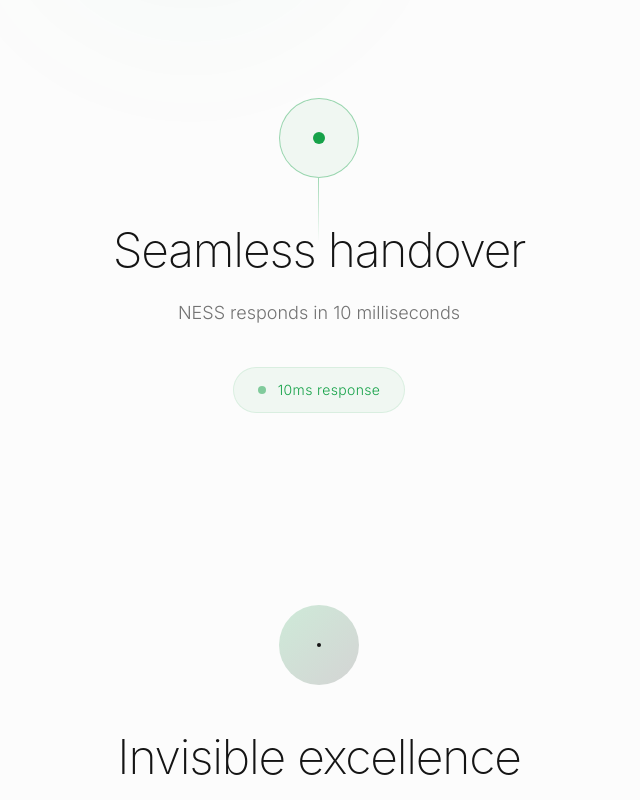
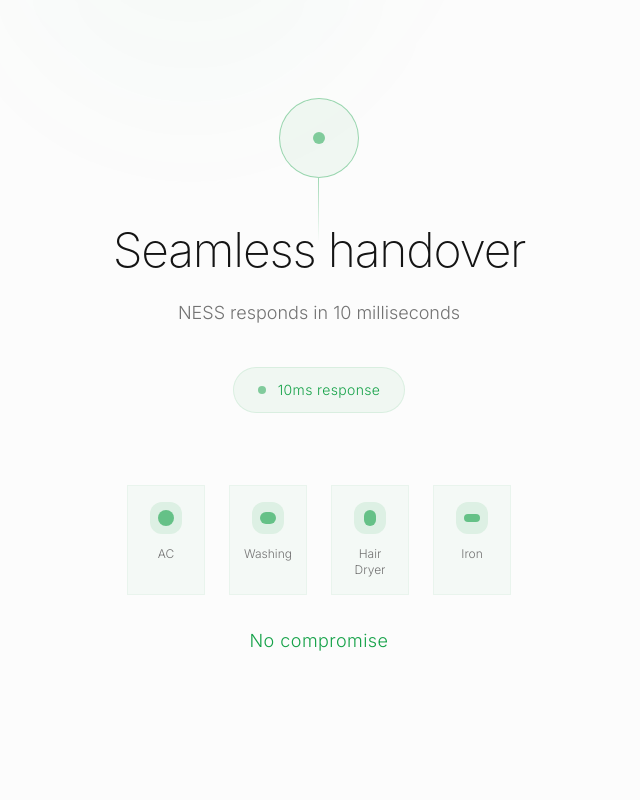
Before and after one commit to dv1990/ness_apple, a React (Vite) app: page /homeowners in a window 1280 px wide. Shown: the part 4980-5780 px from the top of the page, without its empty margins (321-961 px from the left). Built offline with nearby package versions, Linux system fonts and the light colour scheme; the HTML template or start-up script is replaced by a standard one; a web font is replaced by a local one.

Commit message:
Add transitions and icons

```diff
--- a/src/pages/ResidentialEnhanced.tsx
+++ b/src/pages/ResidentialEnhanced.tsx
@@ -279,7 +279,7 @@ const ResidentialEnhanced = () => {
             </div>
           </div>
 
-          {/* The Narrative - Minimalist Flow */}
+          {/* The Narrative - Minimalist Flow with Transitions */}
           <div className="space-y-48 mb-60">
 
             {/* Moment 1: The Interruption */}
@@ -289,15 +289,15 @@ const ResidentialEnhanced = () => {
                   {/* Visual Element - Clean geometric */}
                   <div className="flex justify-center">
                     <div className="relative">
-                      <div className="w-20 h-20 border border-muted-foreground/20 rounded-full flex items-center justify-center">
+                      <div className="w-20 h-20 border border-muted-foreground/20 rounded-full flex items-center justify-center transition-all duration-1000 ease-in-out">
                         <div className="w-12 h-12 bg-muted-foreground/10 rounded-full animate-pulse"></div>
                       </div>
-                      {/* Subtle line extending down */}
-                      <div className="absolute top-full left-1/2 w-px h-16 bg-gradient-to-b from-muted-foreground/20 to-transparent -translate-x-px"></div>
+                      {/* Animated line extending down */}
+                      <div className="absolute top-full left-1/2 w-px h-16 bg-gradient-to-b from-muted-foreground/20 to-transparent -translate-x-px animate-fade-in"></div>
                     </div>
                   </div>
 
-                  <div className="space-y-6">
+                  <div className="space-y-6 animate-fade-in">
                     <h3 className="font-display text-4xl md:text-5xl font-extralight text-foreground leading-tight tracking-tight">
                       Power interruption
                     </h3>
@@ -316,15 +316,15 @@ const ResidentialEnhanced = () => {
                   {/* Visual Element - Seamless transition */}
                   <div className="flex justify-center">
                     <div className="relative">
-                      <div className="w-20 h-20 border border-energy/40 rounded-full flex items-center justify-center bg-energy/[0.05]">
-                        <div className="w-3 h-3 bg-energy rounded-full"></div>
+                      <div className="w-20 h-20 border border-energy/40 rounded-full flex items-center justify-center bg-energy/[0.05] transition-all duration-1000 ease-in-out hover:bg-energy/[0.1] hover:scale-105">
+                        <div className="w-3 h-3 bg-energy rounded-full animate-pulse"></div>
                       </div>
-                      {/* Connection line */}
-                      <div className="absolute top-full left-1/2 w-px h-16 bg-gradient-to-b from-energy/40 to-transparent -translate-x-px"></div>
+                      {/* Connection line with animation */}
+                      <div className="absolute top-full left-1/2 w-px h-16 bg-gradient-to-b from-energy/40 to-transparent -translate-x-px animate-slide-in-right"></div>
                     </div>
                   </div>
 
-                  <div className="space-y-6">
+                  <div className="space-y-6 animate-fade-in">
                     <h3 className="font-display text-4xl md:text-5xl font-extralight text-foreground leading-tight tracking-tight">
                       Seamless handover
                     </h3>
@@ -334,9 +334,50 @@ const ResidentialEnhanced = () => {
 
                     {/* Timing indicator */}
                     <div className="pt-4">
-                      <div className="inline-flex items-center space-x-3 px-6 py-3 bg-energy/[0.05] rounded-full border border-energy/10">
+                      <div className="inline-flex items-center space-x-3 px-6 py-3 bg-energy/[0.05] rounded-full border border-energy/10 animate-scale-in">
                         <div className="w-2 h-2 bg-energy rounded-full animate-pulse"></div>
                         <span className="text-sm font-light text-energy tracking-wide">10ms response</span>
+                      </div>
+                    </div>
+
+                    {/* Appliance Icons - No Compromise */}
+                    <div className="pt-12 animate-fade-in">
+                      <div className="space-y-8">
+                        <div className="grid grid-cols-4 gap-6 max-w-sm mx-auto">
+                          <div className="flex flex-col items-center space-y-3 p-4 rounded-xl bg-energy/[0.03] border border-energy/5 hover:bg-energy/[0.05] transition-all duration-300">
+                            <div className="w-8 h-8 rounded-lg bg-energy/10 flex items-center justify-center">
+                              <div className="w-4 h-4 bg-energy/60 rounded-sm"></div>
+                            </div>
+                            <span className="text-xs text-muted-foreground font-light">AC</span>
+                          </div>
+
+                          <div className="flex flex-col items-center space-y-3 p-4 rounded-xl bg-energy/[0.03] border border-energy/5 hover:bg-energy/[0.05] transition-all duration-300">
+                            <div className="w-8 h-8 rounded-lg bg-energy/10 flex items-center justify-center">
+                              <div className="w-4 h-3 bg-energy/60 rounded-sm"></div>
+                            </div>
+                            <span className="text-xs text-muted-foreground font-light">Washing</span>
+                          </div>
+
+                          <div className="flex flex-col items-center space-y-3 p-4 rounded-xl bg-energy/[0.03] border border-energy/5 hover:bg-energy/[0.05] transition-all duration-300">
+                            <div className="w-8 h-8 rounded-lg bg-energy/10 flex items-center justify-center">
+                              <div className="w-3 h-4 bg-energy/60 rounded-full"></div>
+                            </div>
+                            <span className="text-xs text-muted-foreground font-light">Hair Dryer</span>
+                          </div>
+
+                          <div className="flex flex-col items-center space-y-3 p-4 rounded-xl bg-energy/[0.03] border border-energy/5 hover:bg-energy/[0.05] transition-all duration-300">
+                            <div className="w-8 h-8 rounded-lg bg-energy/10 flex items-center justify-center">
+                              <div className="w-4 h-2 bg-energy/60 rounded-sm"></div>
+                            </div>
+                            <span className="text-xs text-muted-foreground font-light">Iron</span>
+                          </div>
+                        </div>
+
+                        <div className="text-center">
+                          <p className="text-lg font-light text-energy tracking-wide">
+                            No compromise
+                          </p>
+                        </div>
                       </div>
                     </div>
                   </div>
@@ -351,13 +392,13 @@ const ResidentialEnhanced = () => {
                   {/* Visual Element - Perfect circle representing completion */}
                   <div className="flex justify-center">
                     <div className="relative">
-                      <div className="w-20 h-20 bg-gradient-to-br from-energy/20 to-primary/20 rounded-full flex items-center justify-center">
-                        <div className="w-1 h-1 bg-foreground rounded-full"></div>
+                      <div className="w-20 h-20 bg-gradient-to-br from-energy/20 to-primary/20 rounded-full flex items-center justify-center transition-all duration-1000 ease-in-out hover:scale-110">
+                        <div className="w-1 h-1 bg-foreground rounded-full animate-pulse"></div>
                       </div>
                     </div>
                   </div>
 
-                  <div className="space-y-6">
+                  <div className="space-y-6 animate-fade-in">
                     <h3 className="font-display text-4xl md:text-5xl font-extralight text-foreground leading-tight tracking-tight">
                       Invisible excellence
                     </h3>
```
